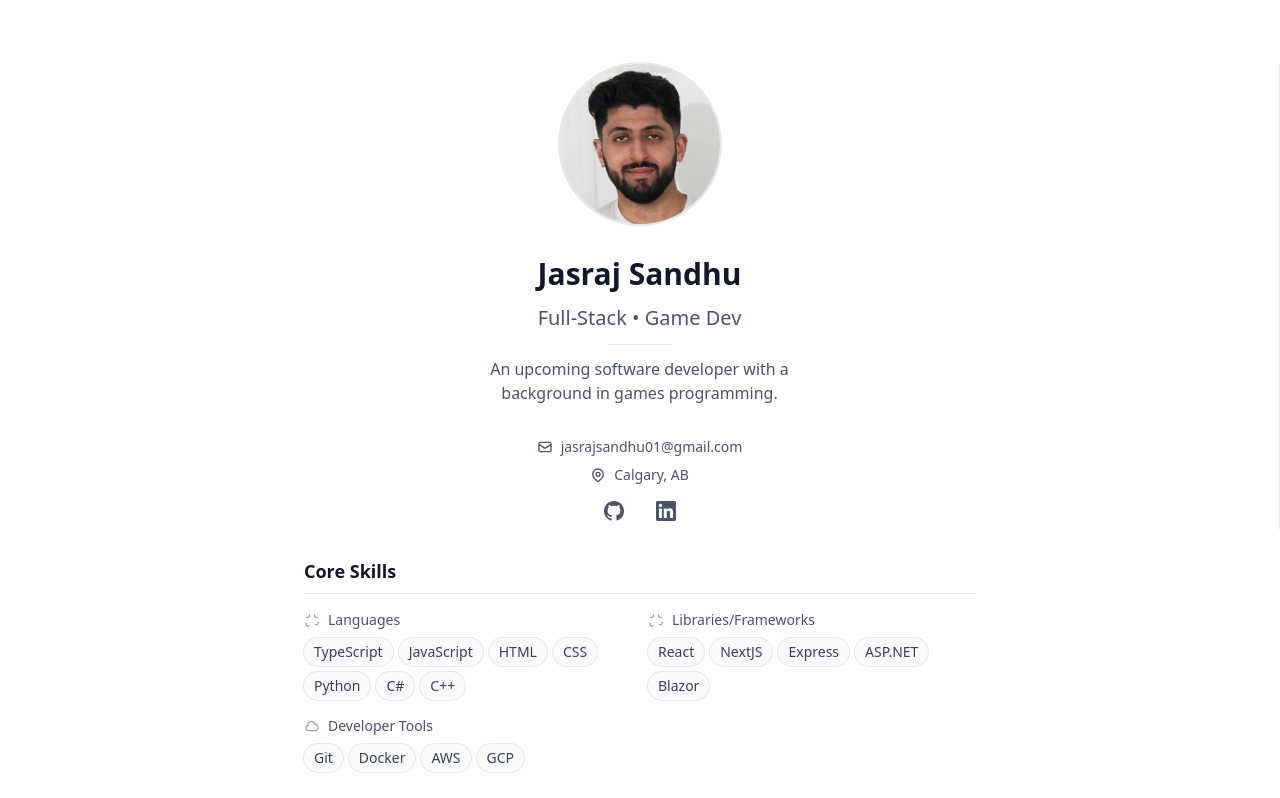
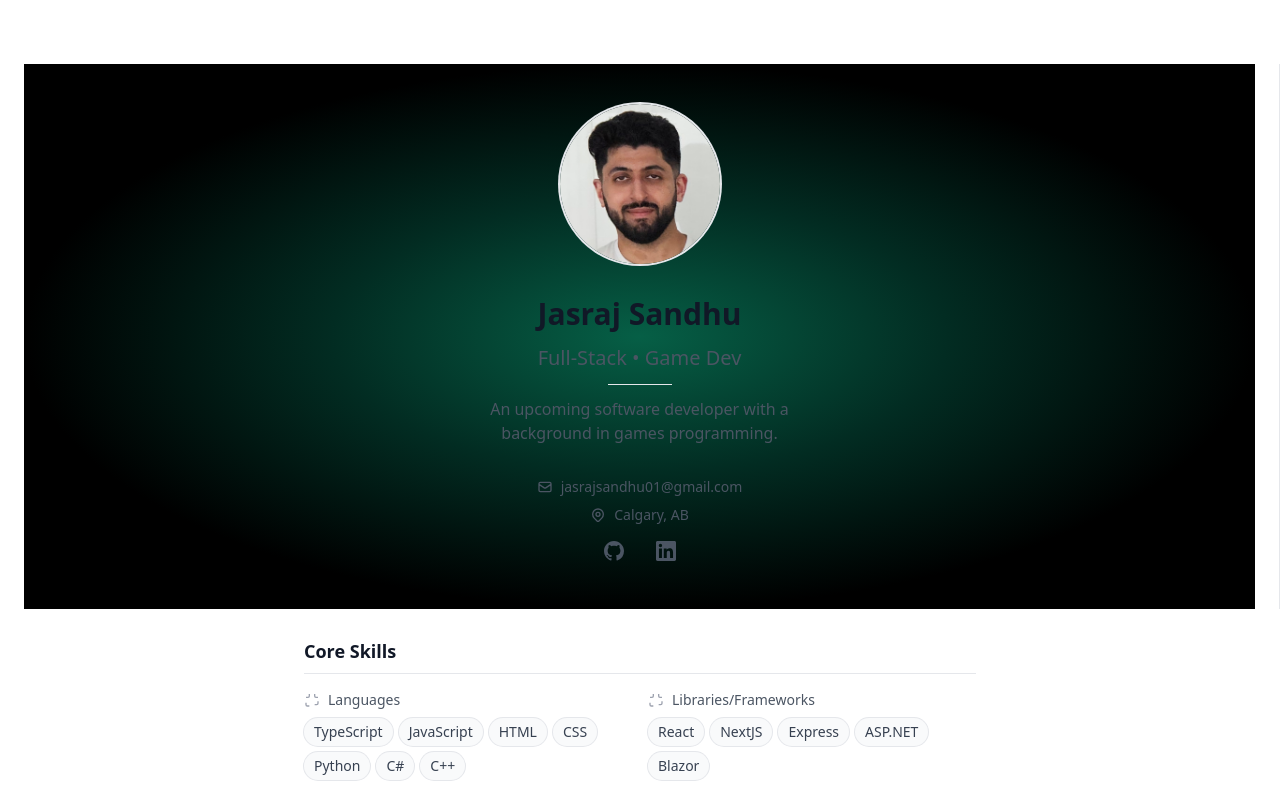
Before and after one commit to JSandhu223/portfolio, a Next.js app: page / in a window 1280 px wide. Shown: the top 798 px of the page. Built offline with nearby package versions, Linux system fonts and the light colour scheme.

Commit message:
Added radial gradient background to the profile component.

```diff
--- a/app/components/ProfileSection.tsx
+++ b/app/components/ProfileSection.tsx
@@ -3,7 +3,9 @@ import Image from 'next/image';
 const ProfileSection = () => {
 	return (
 		<div className="w-full py-8 md:py-0 bg-white dark:bg-black px-6 pt-16 sm:pt-0">
-			<div className="space-y-8 text-center">
+			<div className="space-y-8 text-center
+							bg-[radial-gradient(closest-side,theme(colors.emerald.800),theme(colors.emerald.950),theme(colors.black))]
+							py-10">
 				<div className="relative w-28 md:w-40 h-28 md:h-40 mx-auto">
 					<div className="relative w-full h-full rounded-full overflow-hidden ring-2 ring-gray-200 dark:ring-gray-700">
 						<Image src="/portrait.jpg" alt="Profile" fill className="object-cover" priority />
```
